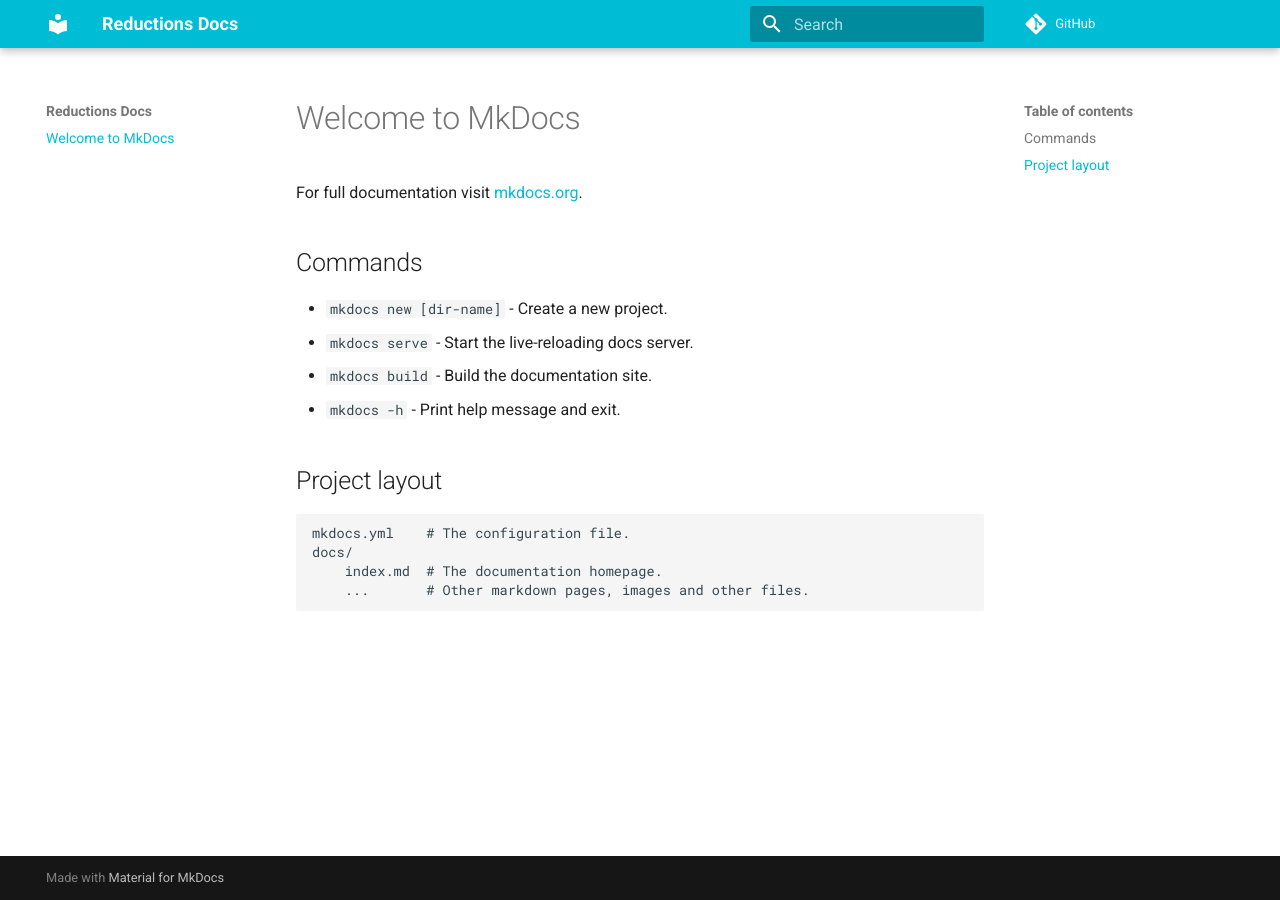
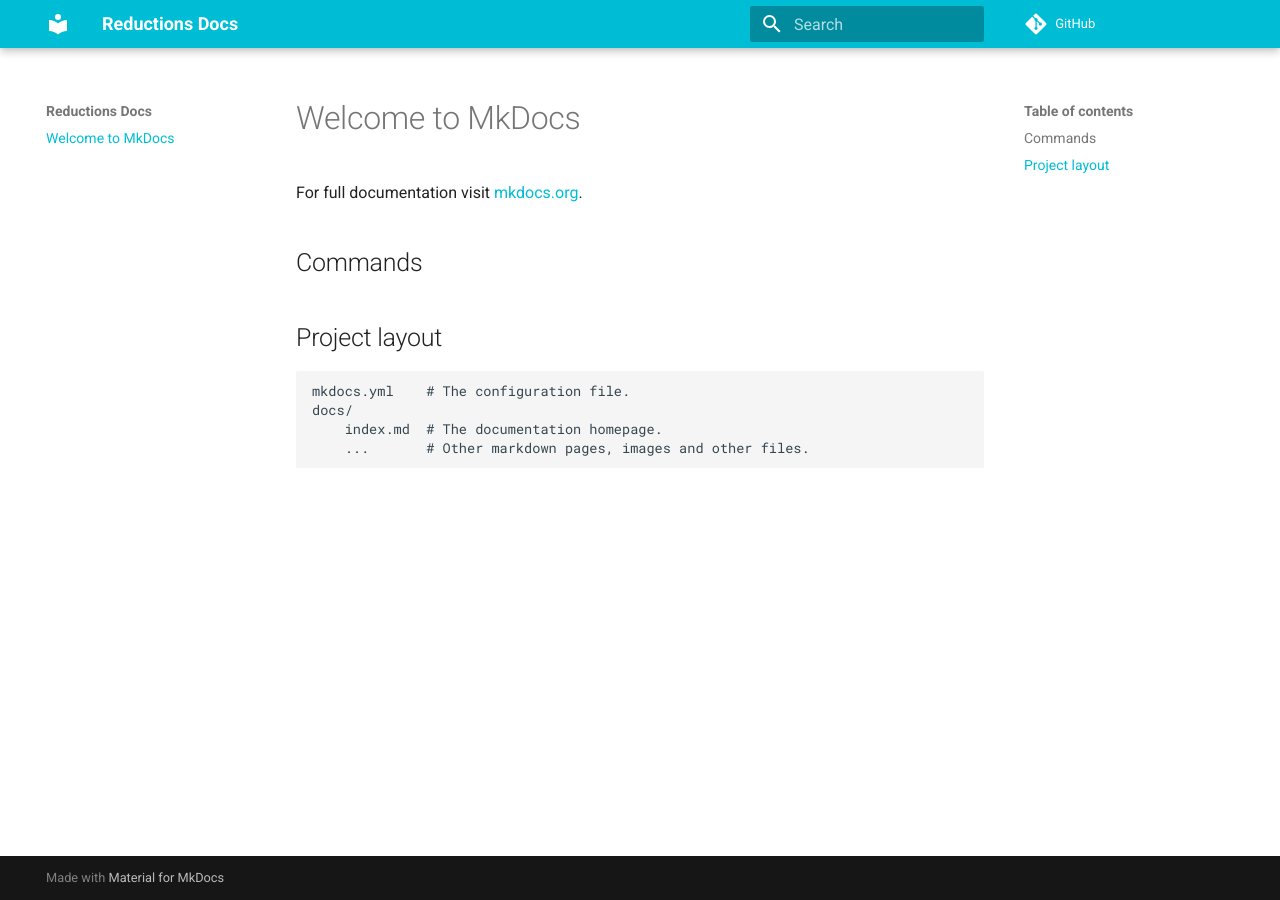
Before and after one commit to torresmi/reductions-android, an MkDocs documentation site: the page built from docs/index.md, in a window 1280 px wide. Built offline with MkDocs 1.6.1 and Material for MkDocs 9.7.7, drawn with Linux system fonts in a browser that asks for light colours; comment, search, counter and statistics services are not loaded.

Commit message:
test pages deploy

```diff
--- a/docs/index.md
+++ b/docs/index.md
@@ -3,11 +3,6 @@
 For full documentation visit [mkdocs.org](https://www.mkdocs.org).
 
 ## Commands
-
-* `mkdocs new [dir-name]` - Create a new project.
-* `mkdocs serve` - Start the live-reloading docs server.
-* `mkdocs build` - Build the documentation site.
-* `mkdocs -h` - Print help message and exit.
 
 ## Project layout
 
```
